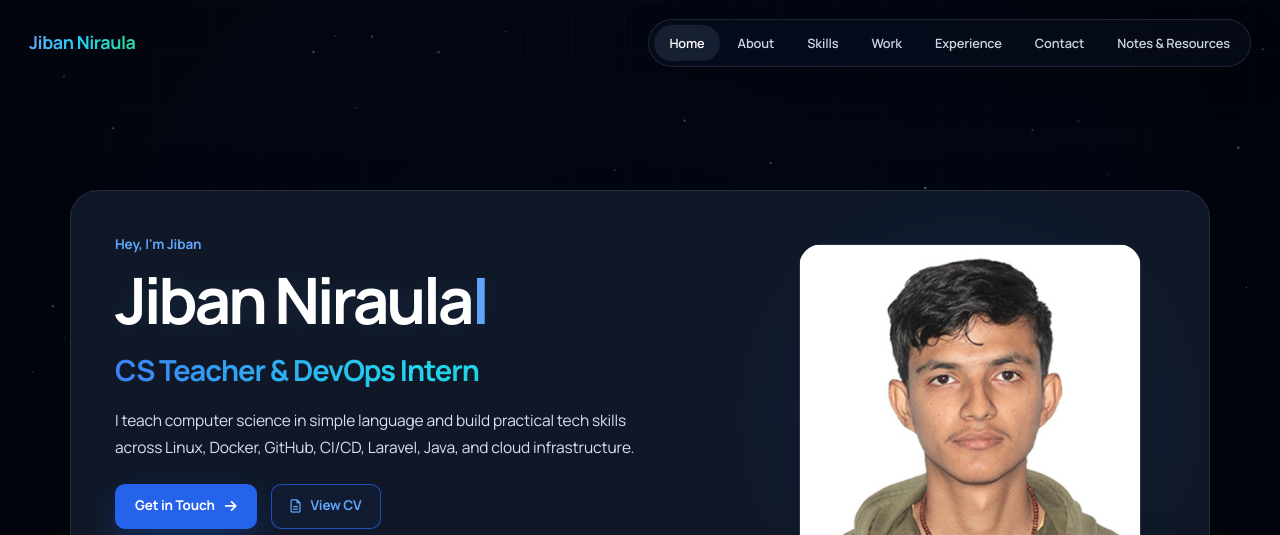
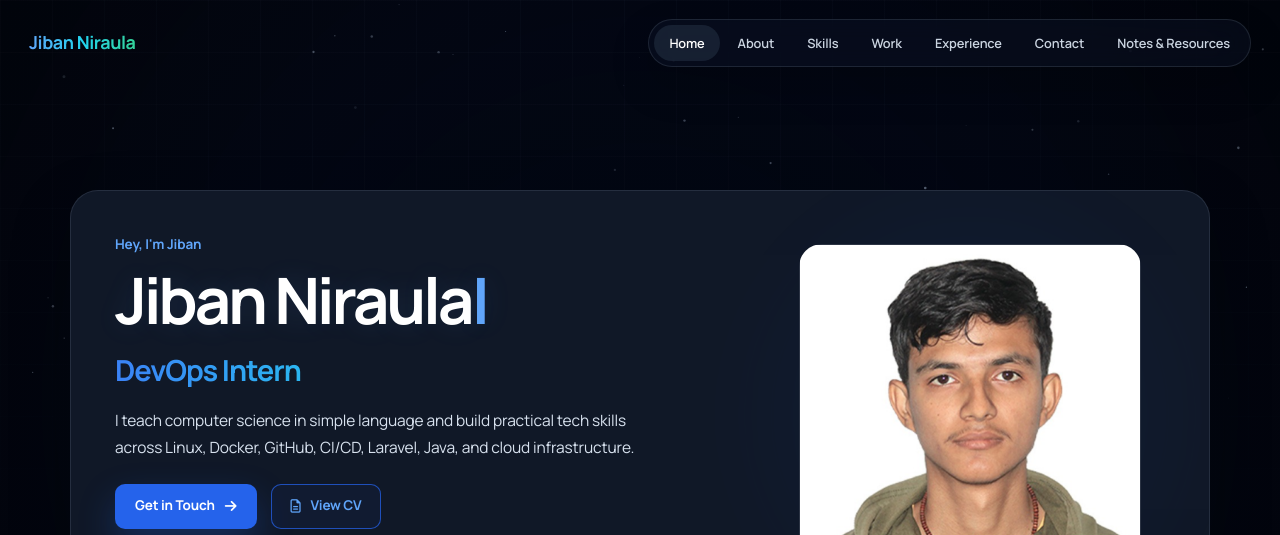
Before and after one commit to Jiban-Niraula/aboutJiban, a plain HTML site: page index.html in a window 1280 px wide. Shown: the top 535 px of the page. Drawn offline with Linux system fonts and the light colour scheme.

Commit message:
message unknown

```diff
--- a/index.html
+++ b/index.html
@@ -80,7 +80,7 @@
         <div class="hero-copy reveal">
           <p class="eyebrow">Hey, I'm Jiban</p>
           <h1 class="hero-title"><span id="typewriter"></span><span class="cursor">|</span></h1>
-          <h2 class="hero-subtitle">CS Teacher & DevOps Intern</h2>
+          <h2 class="hero-subtitle">DevOps Intern</h2>
           <p class="hero-text">
             I teach computer science in simple language and build practical tech skills across Linux, Docker, GitHub, CI/CD, Laravel, Java, and cloud infrastructure.
           </p>
```
